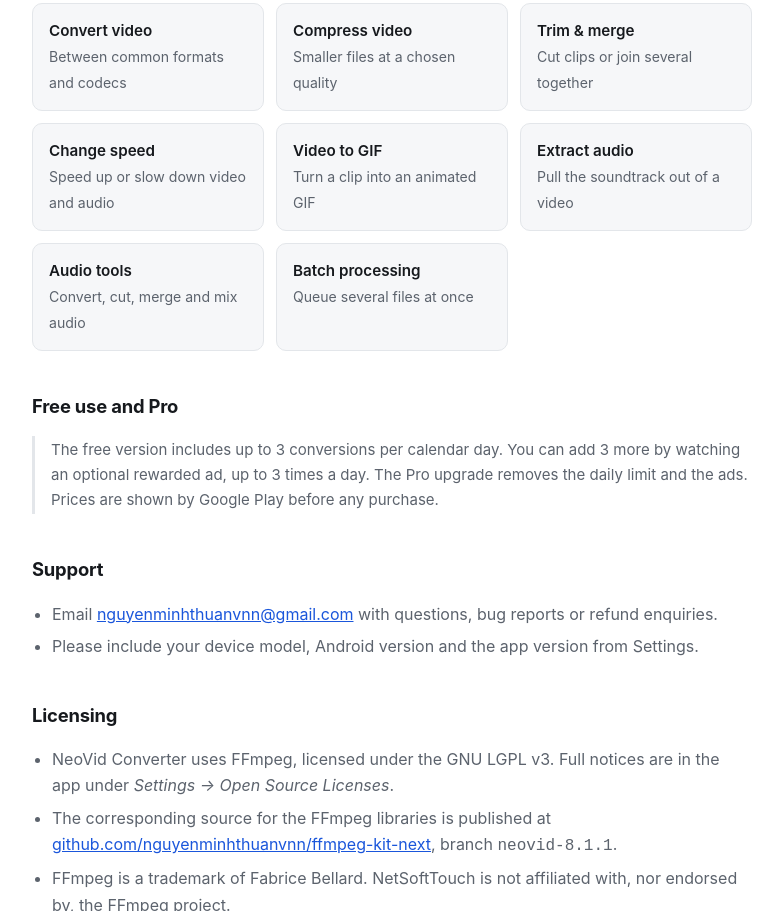
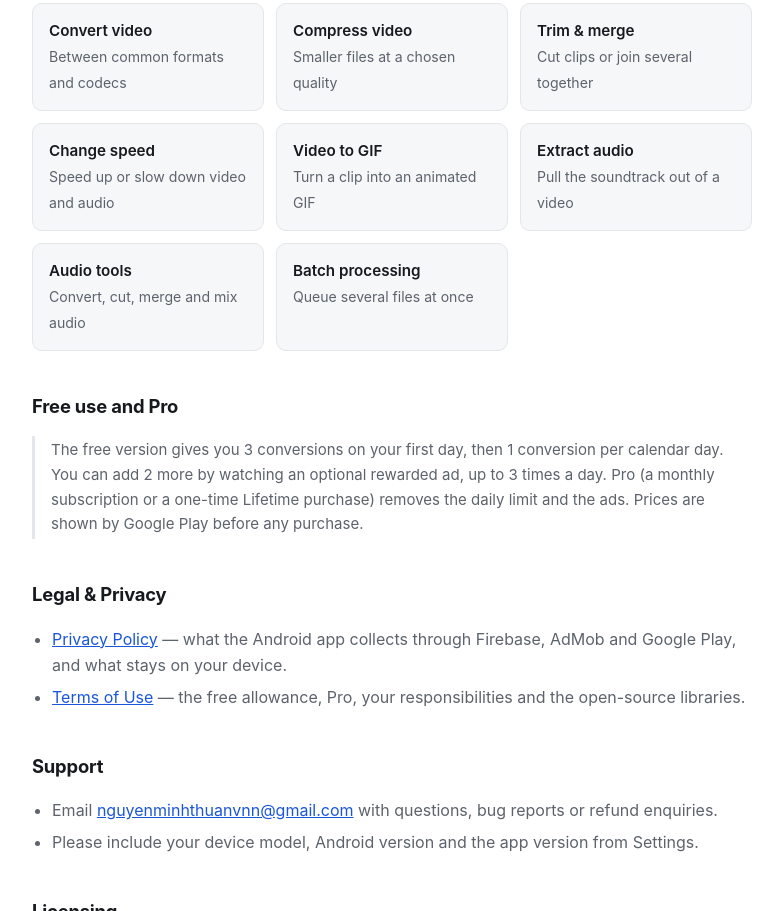
Before and after one commit to nguyenminhthuanvnn/nguyenminhthuanvnn.github.io, a plain HTML site: page neovid-converter/android/index.html in a window 1280 px wide. Shown: the part 361-1272 px from the top of the page, without its empty margins (248-1031 px from the left). Drawn offline with Linux system fonts and the light colour scheme.

Commit message:
neovid-converter android: correct free allowance, link the Android policies
3 conversions on the first day then 1 a day, +2 per rewarded ad up to 3
times (ConversionQuotaManager), not 3 a day and +3. Adds a Legal & Privacy
section linking the Android-only privacy policy and terms.

Co-Authored-By: Claude Opus 5.5 <noreply@anthropic.com>
Claude-Session: https://claude.ai/code/session_01UBiEXtcoZxdXY8raTYhTmm

```diff
--- a/neovid-converter/android/index.html
+++ b/neovid-converter/android/index.html
@@ -76,10 +76,17 @@
 
   <h2>Free use and Pro</h2>
   <p class="note">
-    The free version includes up to 3 conversions per calendar day. You can add 3 more by
-    watching an optional rewarded ad, up to 3 times a day. The Pro upgrade removes the daily
-    limit and the ads. Prices are shown by Google Play before any purchase.
+    The free version gives you 3 conversions on your first day, then 1 conversion per calendar day.
+    You can add 2 more by watching an optional rewarded ad, up to 3 times a day. Pro (a monthly
+    subscription or a one-time Lifetime purchase) removes the daily limit and the ads. Prices are
+    shown by Google Play before any purchase.
   </p>
+
+  <h2>Legal &amp; Privacy</h2>
+  <ul>
+    <li><a href="https://nguyenminhthuanvnn.github.io/netsofttouch/privacy.html">Privacy Policy</a> &mdash; what the Android app collects through Firebase, AdMob and Google Play, and what stays on your device.</li>
+    <li><a href="https://nguyenminhthuanvnn.github.io/netsofttouch/terms.html">Terms of Use</a> &mdash; the free allowance, Pro, your responsibilities and the open-source libraries.</li>
+  </ul>
 
   <h2>Support</h2>
   <ul>
```
